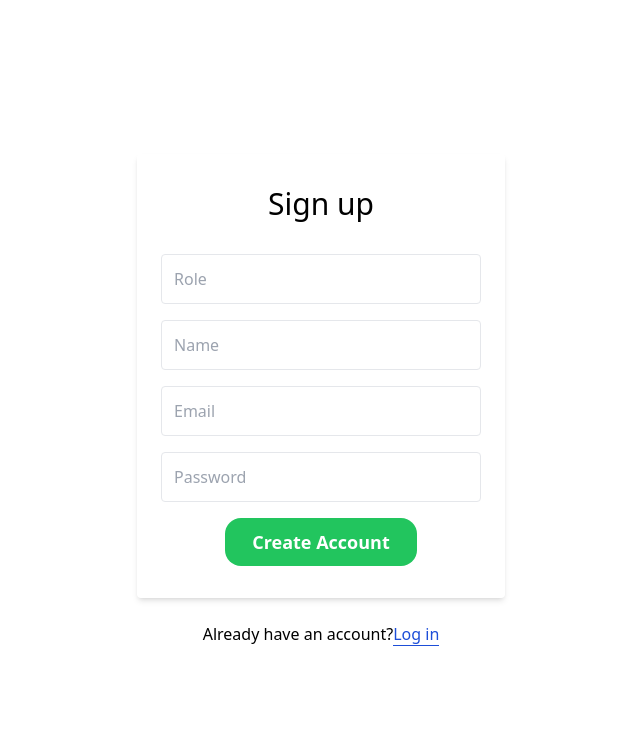
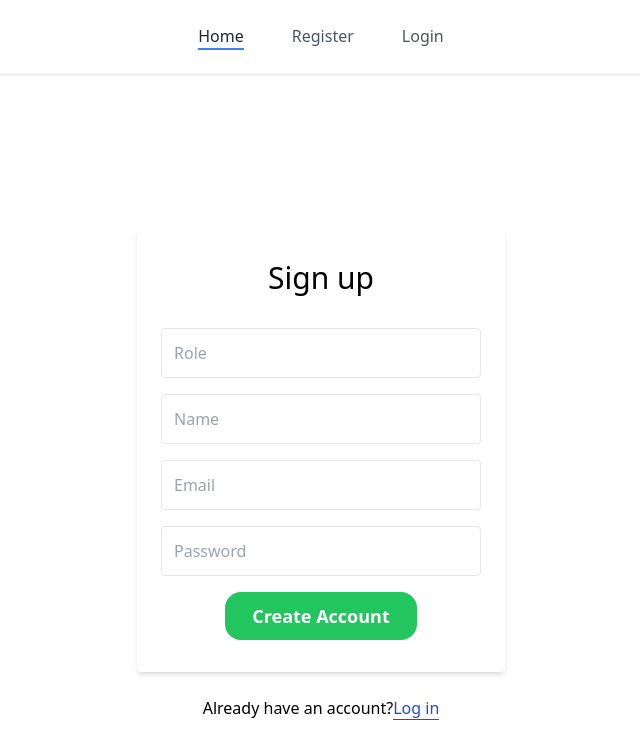
Before and after one commit to tanishqaarora/e--commerce-react, a React (Create React App) app: page /register in a window 1280 px wide. Shown: the top 756 px of the page, without its empty margins (319-959 px from the left). Built offline with nearby package versions, Linux system fonts and the light colour scheme.

Commit message:
login user

```diff
--- a/src/App.js
+++ b/src/App.js
@@ -4,11 +4,9 @@ import './App.css';
 import { ToastContainer, toast } from 'react-toastify';
 import 'react-toastify/dist/ReactToastify.css';
 
-import Navbar from './components/Navbar';
+import Layout from './components/Layout';
 import Register from './components/Register';
 import Login from './components/Login';
-// import ProductSearch from './components/product/ProductSearch';
-// import ShowProducts from './components/product/ShowProducts'
 
 export const showToast = (message, type) => {
   if(type === 'success') {
@@ -43,11 +41,12 @@ const App = () => {
     <>
       <UserContext.Provider value={[user, setUser]}>
       <div className="App">
-        <Routes>
-          <Route path='/' element={ <Navbar/>  }/>
-          <Route path='/register' element={ <Register/> }/>
-          <Route path='/login' element={ <Login/> }/>
-        </Routes>
+        <Layout>
+          <Routes>
+                <Route path='/register' element={ <Register/> }/>
+                <Route path='/login' element={ <Login/> }/>
+          </Routes>
+        </Layout>
       </div>
       </UserContext.Provider>
       <ToastContainer />
--- /dev/null
+++ b/src/components/Layout.js
@@ -0,0 +1,13 @@
+import React from 'react';
+import Navbar from './Navbar';
+
+const Layout = ({ children }) => {
+    return (
+        <div className="layout">
+            <Navbar />
+            <main className="content">{children}</main>
+        </div>
+    )
+}
+
+export default Layout;
--- a/src/components/Login.js
+++ b/src/components/Login.js
@@ -22,7 +22,7 @@ const Login = () => {
 
     const onSubmit = async() => {
         try {
-            const response = await fetch('http://localhost:3003/login', {
+            const response = await fetch(`${process.env.REACT_APP_API_URL}/login`, {
             method: 'POST',
             body: JSON.stringify(login),
             headers: {
--- a/src/components/Navbar.js
+++ b/src/components/Navbar.js
@@ -1,4 +1,4 @@
-import React, { useState, useContext, useEffect } from 'react';
+import React, { useContext } from 'react';
 
 import { UserContext } from '../App';
 
@@ -21,7 +21,6 @@ const Navbar = () => {
                         <a href="/login" class="border-b-2 border-transparent hover:text-gray-800 dark:hover:text-gray-200 hover:border-blue-500 mx-1.5 sm:mx-6">Login</a>
                     </>
                 )}
-
             </div>
         </nav>
     )
--- a/src/components/Register.js
+++ b/src/components/Register.js
@@ -14,7 +14,7 @@ const Register = () => {
 
     const onSubmit = async() => {
         try {
-            let result = await fetch('http://localhost:3003/register', {
+            let result = await fetch(`${process.env.REACT_APP_API_URL}/register`, {
             method: 'POST',
             body: JSON.stringify(registration),
             headers: {
@@ -35,7 +35,7 @@ const Register = () => {
     return (
         <>
             <form onSubmit={handleSubmit(onSubmit)}>
-                <div class="bg-grey-lighter min-h-screen flex flex-col">
+                <div class="overflow-y-hidden bg-grey-lighter min-h-screen flex flex-col">
                     <div class="container max-w-sm mx-auto flex-1 flex flex-col items-center justify-center px-2">
                         <div class="bg-yellow px-6 py-8 rounded shadow-md text-black w-full">
                             <h1 class="mb-8 text-3xl text-center">Sign up</h1>
```
Also changed, not shown: public/index.html (+0 -7 lines), 1 other file (tests, documents, lock files or other folders).
